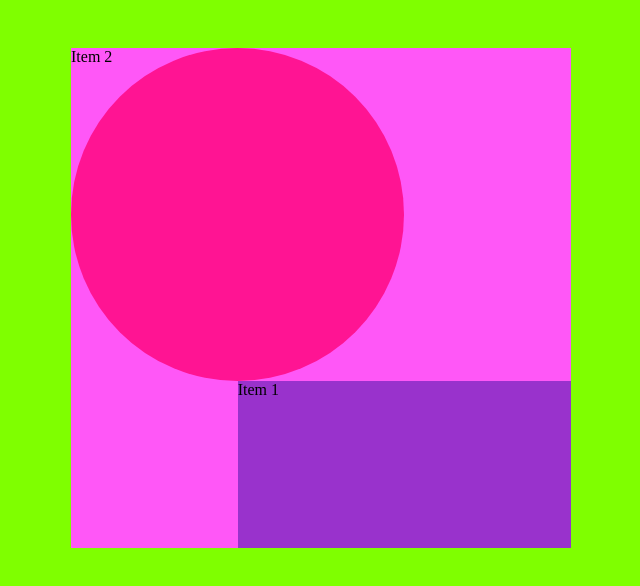
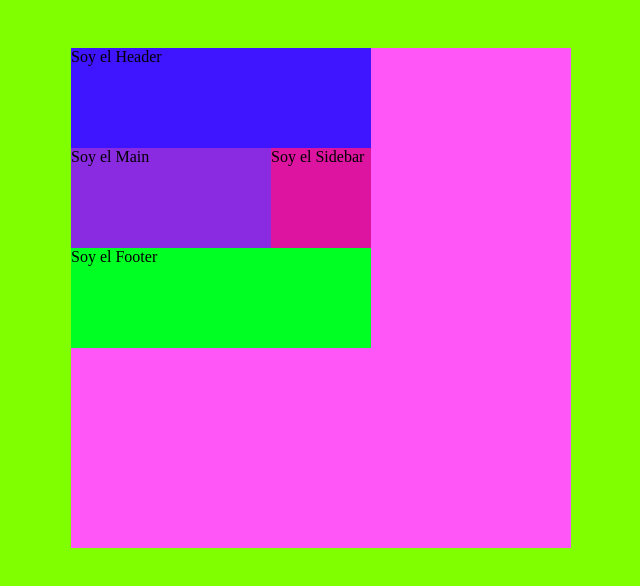
Before and after one commit to StephanieScribe/CSS-Grid, a plain HTML site: page index.html in a window 1280 px wide. Shown: the whole page, without its empty margins (319-959 px from the left). Drawn offline with Linux system fonts and the light colour scheme.

Commit message:
Aprendimos Grid Template Areas

```diff
--- a/index.html
+++ b/index.html
@@ -8,8 +8,10 @@
 </head>
 <body>
     <div class="container">
-        <div class="item item-1">Item 1</div>
-        <div class="item item-2">Item 2</div>
+       <div class="header">Soy el Header</div>
+        <div class="main">Soy el Main</div>
+        <div class="sidebar">Soy el Sidebar</div>
+        <div class="footer">Soy el Footer</div>
     </div>
 
 </body>
--- a/style.css
+++ b/style.css
@@ -13,24 +13,37 @@ body {
 
 /* Hacer que container tenga una grilla de 5 columnas y 5 filas del mismo ancho y alto */
 .container {
-    grid-template-columns: repeat(3, 1fr);
-    grid-template-rows: repeat(3, 1fr);
     display: grid;
+    grid-template-columns: repeat(3, 100px);
+    grid-template-rows: repeat(3, 100px);
+    grid-template-areas:
+        "header header header"
+        "main   main   sidebar"
+        "footer  footer  footer";
+
+
     background-color: rgb(255, 87, 247);
     width: 500px;
     height: 500px;
     margin: 0 auto; /* Esto centra el elemento cuando tiene ancho definido */
 }
 
-.item-2 {
-    grid-column: 1 / 3;
-    grid-row: 1 / -2;
-    border-radius: 200px;
-    background-color: deeppink;
+.header {
+    grid-area: header;
+    background-color: rgb(63, 20, 255);
 }
 
-.item-1 {
-    grid-column: 2 / 4;
-    grid-row: 3 / 4;
-    background-color: darkorchid;
+.main {
+    grid-area: main;
+    background-color: blueviolet;
 }
+
+.sidebar {
+    grid-area: sidebar;
+    background-color: rgb(220, 20, 160);
+}
+
+.footer {
+    grid-area:  footer;
+    background-color: rgb(0, 255, 34);
+}
```
